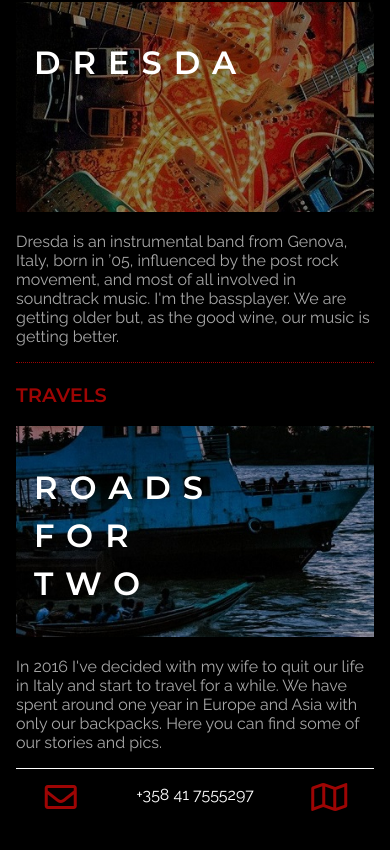
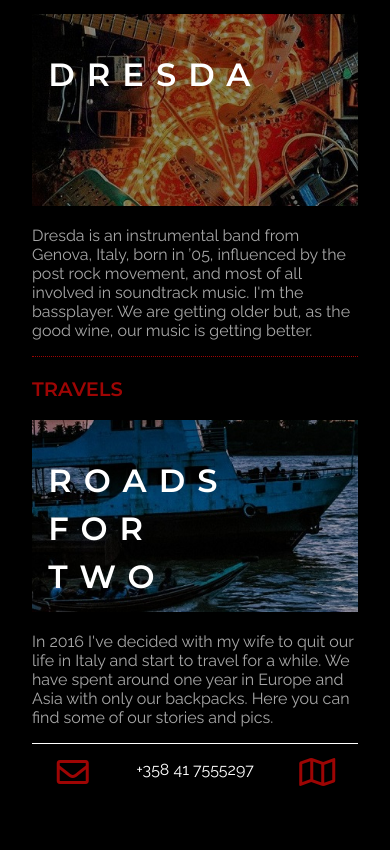
Before and after one commit to ivanteso/portfolio, a plain HTML site: page index.html in a window 390 px wide. Shown: the part 1648-2498 px from the top of the page. After the commit the page ends 2475 px from the top, so only its background shows below. Drawn offline with Linux system fonts and the light colour scheme.

Commit message:
Update responsive.css

```diff
--- a/css/responsive.css
+++ b/css/responsive.css
@@ -1,7 +1,7 @@
 /* smartphone breakpoint */
 @media screen and (max-width: 425px) {
   body {
-    margin: 1em;
+    margin: 2em;
   }
 
   main {
@@ -81,7 +81,7 @@
 @media screen and (min-width: 426px) {
 
   body {
-    margin: 0 1em;
+    margin: 0 2em;
   }
 
   .fixed_header,
@@ -272,10 +272,6 @@
     margin-top: -1em;
   }
 
-  .contacts {
-    padding-bottom: 1em;
-  }
-
   .responsive_icon {
     width: 25%;
     text-align: center;
```
